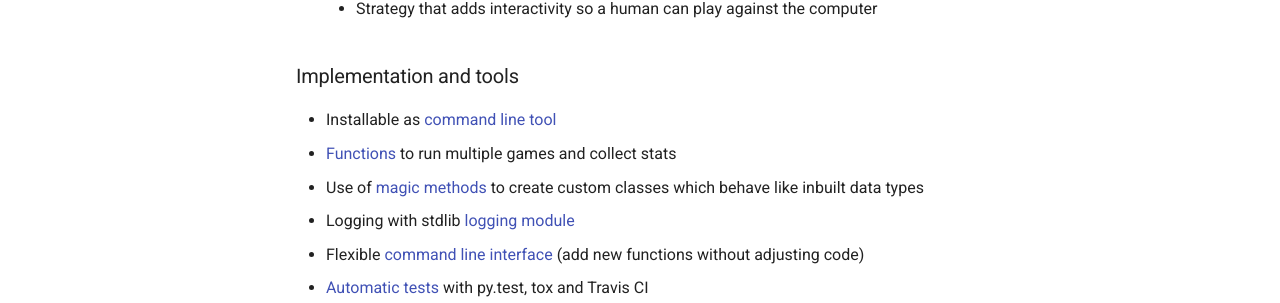
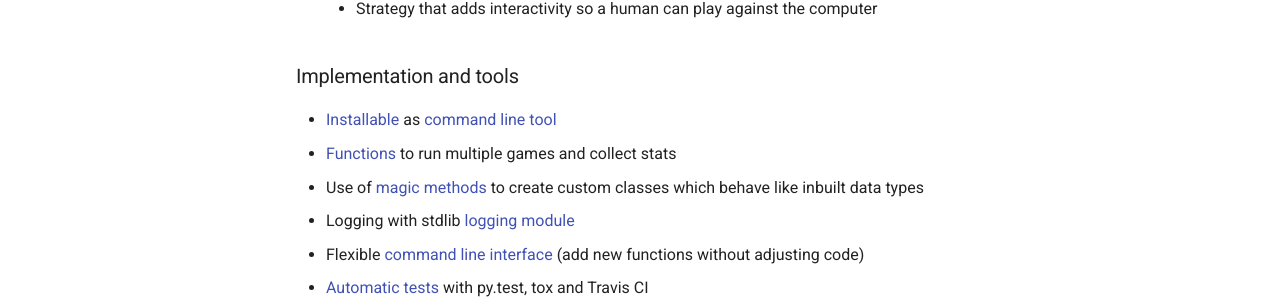
Before and after one commit to obestwalter/mau-mau, an MkDocs documentation site: the page built from docs/index.md, in a window 1280 px wide and 1170 px high. Shown: the part 700-1003 px from the top of the window. Built offline with MkDocs 1.6.1 and Material for MkDocs 9.7.7, drawn with Linux system fonts in a browser that asks for light colours; comment, search, counter and statistics services are not loaded; old or Windows-style settings are respelled for this version of MkDocs; some of the changed lines change nothing that is shown.

Commit message:
add link

```diff
--- a/docs/index.md
+++ b/docs/index.md
@@ -19,7 +19,7 @@ Emphasis is put on [pythonic](https://gist.github.com/JeffPaine/6213790) ways to
 
 ### Implementation and tools
 
-* Installable as [command line tool](https://github.com/obestwalter/mau-mau/blob/4.0.0/setup.py#L30)
+* [Installable](guide/installation.md#installation) as [command line tool](https://github.com/obestwalter/mau-mau/blob/4.0.0/setup.py#L30)
 * [Functions](https://github.com/obestwalter/mau-mau/blob/4.0.0/mau_mau/stats.py) to run multiple games and collect stats
 * Use of [magic methods](implementation/remarks.md#magic-methods-protocols) to create custom classes which behave like inbuilt data types
 * Logging with stdlib [logging module](https://docs.python.org/3/library/logging.html)
```
